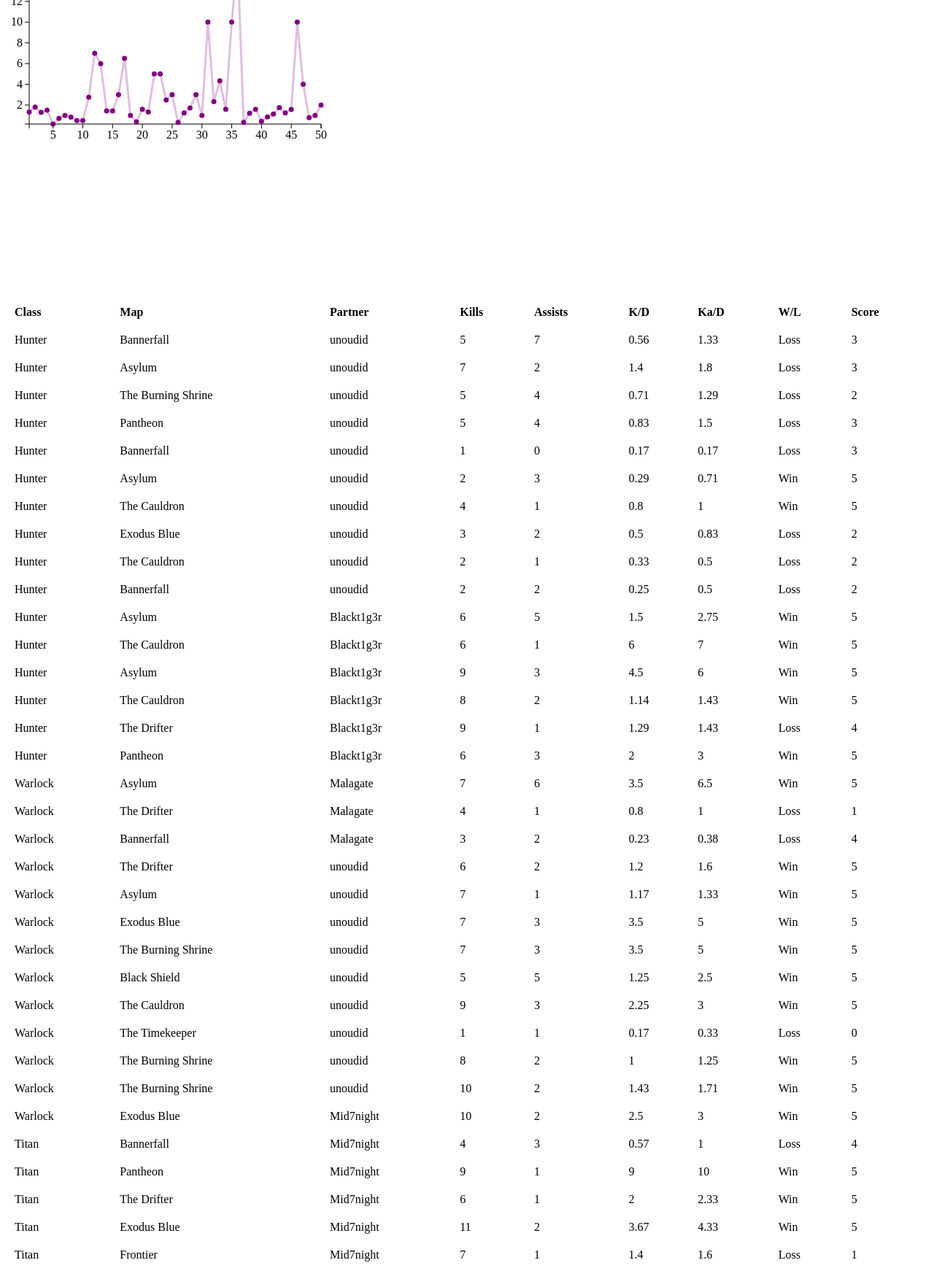
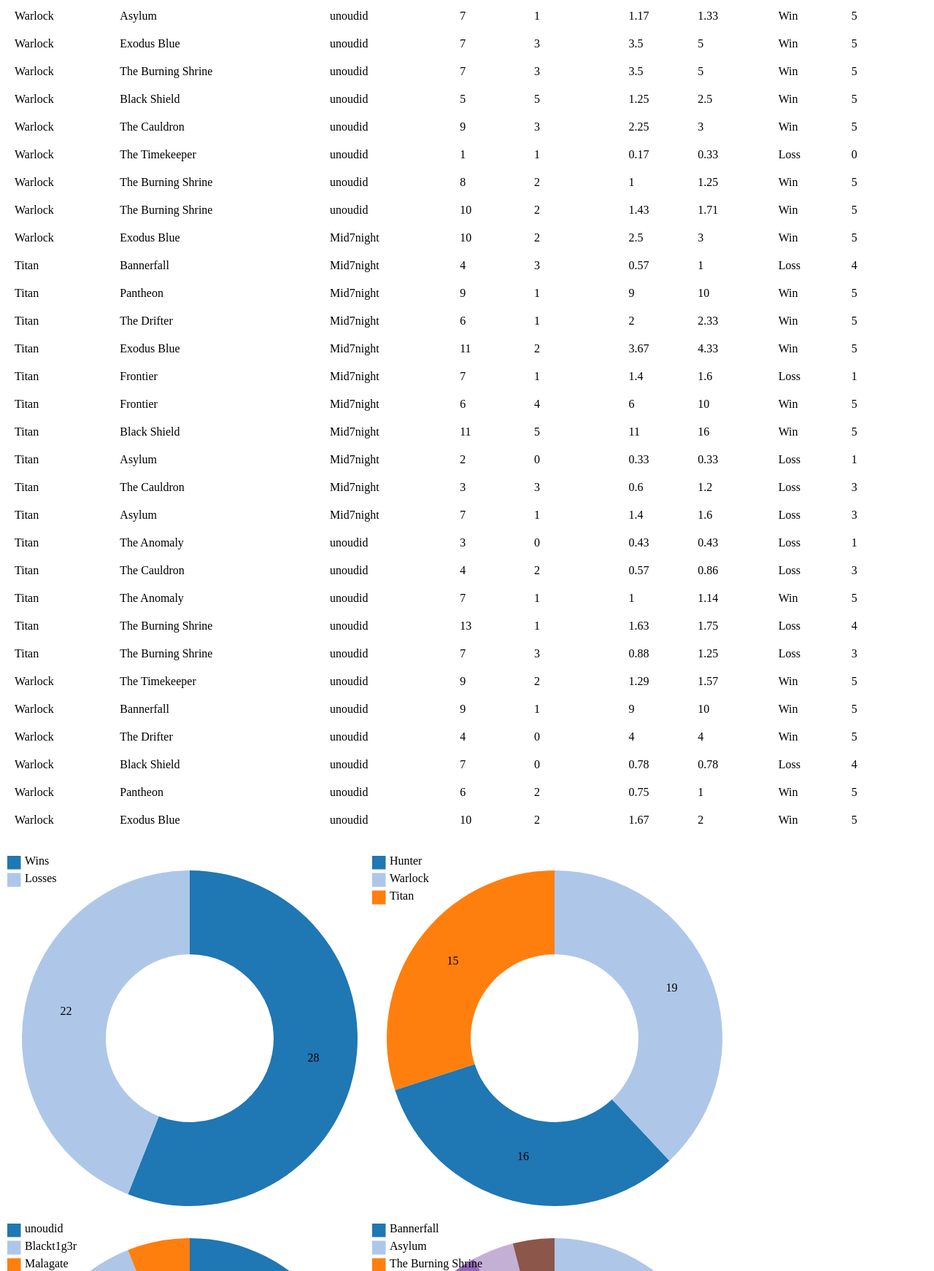
Before and after one commit to kyleshevlin/crimsondoubles, a website: page index.html in a window 1280 px wide. Shown: the part 842-2584 px from the top of the page at 73% size. Drawn offline with nearby package versions, Linux system fonts and the light colour scheme.

Commit message:
add legends to pie, update how new charts are added to the DOM

```diff
--- a/index.html
+++ b/index.html
@@ -7,7 +7,6 @@
 </head>
 <body>
   <h1>Crimson Doubles Stats</h1>
-  <svg></svg>
   <div class="js-display"></div>
 
   <script src="//cdnjs.cloudflare.com/ajax/libs/d3/3.5.12/d3.min.js"></script>
--- a/js/data_processes.js
+++ b/js/data_processes.js
@@ -181,3 +181,17 @@ function _killAssistDeathRatio(data) {
   });
   return kADRatios;
 }
+
+// Score
+function _scores(data) {
+  var scores = [];
+
+  data.forEach(function(d) {
+    scores.push({
+      x: d.id,
+      y: d.score
+    });
+  });
+
+  return scores;
+}
--- a/js/lines.js
+++ b/js/lines.js
@@ -4,25 +4,33 @@ if (!d3.chart) {
 
 d3.chart.lines = function() {
   var g,
+      svg,
+      graph,
       data,
       xExtent,
       yExtent,
-      width = 400,
-      height = width * (9/16);
+      margin = { top: 30, right: 30, bottom: 30, left: 30 },
+      width = 750 - margin.right - margin.left,
+      height = (width * (9/16)) - margin.top - margin.bottom;
 
   function chart(container) {
     g = container;
-    g.append('g').classed('lines-x_axis', true)
-    .attr('transform', 'translate(0, ' + height +')');
-    g.append('g').classed('lines-y_axis', true);
+    svg = g.append('svg')
+      .attr('width', width + margin.left + margin.right)
+      .attr('height', height + margin.top + margin.bottom)
+
+    graph = svg.append('g').classed('graph', true)
+      .attr('transform', 'translate(' + margin.left + ',' + margin.top + ')')
+
+    graph.append('g').classed('lines-x_axis', true)
+      .attr('transform', 'translate(0, ' + height + ')')
+    graph.append('g').classed('lines-y_axis', true)
     update();
   }
 
   chart.update = update;
 
   function update() {
-    var graph = g.append('g').classed('graph', true)
-
     var xScale = d3.scale.linear()
       .domain(xExtent)
       .range([0, width])
--- a/js/main.js
+++ b/js/main.js
@@ -1,7 +1,6 @@
 d3.json('matches.json', function(err, matches) {
   var data = matches.matches;
   var display = d3.select('.js-display');
-  var svg = d3.select('svg');
 
   // Table
   var tdiv = display.append('div').classed('table-wrap', true);
@@ -10,39 +9,31 @@ d3.json('matches.json', function(err, matches) {
   table(tdiv);
 
   // Wins Losses Pie Chart
-  var winsLossesGroup = svg.append('g').classed('win_loss_pie-group', true);
+  var winsLossesGroup = display.append('div').classed('pie-wrap win_loss_pie-group', true);
   var winsLossesPie = d3.chart.pie()
     .data(_winsLosses(data))
-    .width(200);
   winsLossesPie(winsLossesGroup);
 
   // Matches Per Class Pie Chart
-  var matchesPerClassGroup = svg.append('g').classed('matches_per_class_pie-group', true)
-  matchesPerClassGroup.attr('transform', 'translate(220, 0)')
+  var matchesPerClassGroup = display.append('div').classed('pie-wrap matches_per_class_pie-group', true)
   var matchesPerClassPie = d3.chart.pie()
     .data(_matchesPerClass(data))
-    .width(200);
   matchesPerClassPie(matchesPerClassGroup);
 
   // Matches Per Partner Pie Chart
-  var matchesPerPartnerGroup = svg.append('g').classed('matches_per_partner_pie-group', true);
-  matchesPerPartnerGroup.attr('transform', 'translate(440, 0)')
+  var matchesPerPartnerGroup = display.append('div').classed('pie-wrap matches_per_partner_pie-group', true);
   var matchesPerPartnerPie = d3.chart.pie()
     .data(_matchesPerPartner(data))
-    .width(200)
   matchesPerPartnerPie(matchesPerPartnerGroup);
 
   // Mathces Per Map Pie chart
-  var matchesPerMapGroup = svg.append('g').classed('matches_per_map_pie-group', true);
-  matchesPerMapGroup.attr('transform', 'translate(660, 0)')
+  var matchesPerMapGroup = display.append('div').classed('pie-wrap matches_per_map_pie-group', true);
   var matchesPerMapPie = d3.chart.pie()
     .data(_matchesPerMap(data))
-    .width(200)
   matchesPerMapPie(matchesPerMapGroup);
 
   // Kills Line Chart
-  var killsGroup = svg.append('g').classed('kills-lines-group', true);
-  killsGroup.attr('transform', 'translate(30, 220)')
+  var killsGroup = display.append('div').classed('lines-wrap kills-lines-group', true);
   var killLines = d3.chart.lines()
     .data(_kills(data))
     .xExtent(d3.extent(data, function(d) { return d.id; }))
@@ -50,8 +41,7 @@ d3.json('matches.json', function(err, matches) {
   killLines(killsGroup);
 
   // Assists Line Chart
-  var assistsGroup = svg.append('g').classed('assists-lines-group', true);
-  assistsGroup.attr('transform', 'translate(480, 220)')
+  var assistsGroup = display.append('div').classed('lines-wrap assists-lines-group', true);
   var assistsLines = d3.chart.lines()
     .data(_assists(data))
     .xExtent(d3.extent(data, function(d) { return d.id; }))
@@ -59,8 +49,7 @@ d3.json('matches.json', function(err, matches) {
   assistsLines(assistsGroup);
 
   // Deaths Line Chart
-  var deathsGroup = svg.append('g').classed('deaths-lines-group', true);
-  deathsGroup.attr('transform', 'translate(30, 480)')
+  var deathsGroup = display.append('div').classed('lines-wrap deaths-lines-group', true);
   var deathsLines = d3.chart.lines()
     .data(_deaths(data))
     .xExtent(d3.extent(data, function(d) { return d.id; }))
@@ -68,8 +57,7 @@ d3.json('matches.json', function(err, matches) {
   deathsLines(deathsGroup);
 
   // Kill/Death Ratio Line Chart
-  var killDeathsGroup = svg.append('g').classed('kill_deaths-lines-group', true);
-  killDeathsGroup.attr('transform', 'translate(480, 480)')
+  var killDeathsGroup = display.append('div').classed('lines-wrap kill_deaths-lines-group', true);
   var killDeathsLines = d3.chart.lines()
     .data(_killDeathRatio(data))
     .xExtent(d3.extent(data, function(d) { return d.id; }))
@@ -77,11 +65,18 @@ d3.json('matches.json', function(err, matches) {
   killDeathsLines(killDeathsGroup);
 
   // Kill+Assists/Death Ratio Line Chart
-  var killAssistDeathsGroup = svg.append('g').classed('kill_assists_deaths-lines-group', true);
-  killAssistDeathsGroup.attr('transform', 'translate(30, 740)')
+  var killAssistDeathsGroup = display.append('div').classed('lines-wrap kill_assists_deaths-lines-group', true);
   var killAssistDeathsLines = d3.chart.lines()
     .data(_killAssistDeathRatio(data))
     .xExtent(d3.extent(data, function(d) { return d.id; }))
     .yExtent(d3.extent(data, function(d) { return killAssistDeathRatio(d.kills, d.assists, d.deaths); }))
   killAssistDeathsLines(killAssistDeathsGroup);
+
+  // Scores
+  var scoresGroup = display.append('div').classed('lines-wrap scores-lines-group', true)
+  var scoresLines = d3.chart.lines()
+    .data(_scores(data))
+    .xExtent(d3.extent(data, function(d) { return d.id; }))
+    .yExtent(d3.extent(data, function(d) { return d.score; }))
+  scoresLines(scoresGroup);
 });
--- a/js/pie.js
+++ b/js/pie.js
@@ -5,8 +5,15 @@ if (!d3.chart) {
 d3.chart.pie = function() {
   var g,
       data,
-      width = 300,
-      height = width;
+      svg,
+      pie,
+      margin = { top: 20, right: 20, bottom: 20, left: 20 },
+      width = 500 - margin.left - margin.right,
+      height = width,
+      outerRadius = width / 2,
+      innerRadius = width / 4,
+      legendRectSize = 18,
+      legendSpacing = 6;
 
   function chart(container) {
     g = container;
@@ -16,12 +23,17 @@ d3.chart.pie = function() {
   chart.update = update;
 
   function update() {
-    var pie = g.append('g').classed('pie', true);
+    var svg = g.append('svg')
+        .attr('width', width + margin.left + margin.right)
+        .attr('height', height + margin.top + margin.bottom)
+
+    pie = svg.append('g').classed('pie', true)
+      .attr('transform', 'translate(' + margin.left + ',' + margin.top + ')')
+
     var layout = d3.layout.pie()
       .value(function(d) { return d.value });
+
     var colorScale = d3.scale.category20();
-    var outerRadius = width / 2;
-    var innerRadius = 0;
 
     var arc = d3.svg.arc()
       .innerRadius(innerRadius)
@@ -29,7 +41,7 @@ d3.chart.pie = function() {
 
     // Set up groups
     var arcs = pie.selectAll("g.arc")
-      .data( layout(data) )
+      .data(layout(data))
       .enter()
       .append("g").classed('arc', true)
       .attr("transform", "translate(" + outerRadius + "," + outerRadius + ")");
@@ -37,11 +49,8 @@ d3.chart.pie = function() {
     // Draw arc paths
     arcs
       .append("path")
-      .attr("fill", function(d, i) {
-        return colorScale(i);
-      })
+      .attr("fill", function(d,i) { return colorScale(i); })
       .attr("d", arc)
-      .transition()
 
     // Labels
     arcs
@@ -51,8 +60,28 @@ d3.chart.pie = function() {
       })
       .attr("text-anchor", "middle")
       .text(function(d, i) {
-        return data[i].label + ': ' + d.value;
+        return d.value;
       });
+
+    var legend = svg.selectAll('.legend')
+      .data(colorScale.domain())
+      .enter()
+      .append('g').classed('legend', true)
+      .attr('transform', function(d,i) {
+        var offset = legendRectSize + legendSpacing;
+        return 'translate(0,' + offset * i + ')';
+      })
+
+    legend.append('rect')
+      .attr('width', legendRectSize)
+      .attr('height', legendRectSize)
+      .style('fill', colorScale)
+      .style('stroke', colorScale)
+
+    legend.append('text')
+      .attr('x', legendRectSize + legendSpacing)
+      .attr('y', legendRectSize - legendSpacing)
+      .text(function(d,i) { return data[i].label; })
   }
 
   chart.data = function(value) {
@@ -73,5 +102,17 @@ d3.chart.pie = function() {
     return chart;
   }
 
+  chart.outerRadius = function(value) {
+    if (!arguments.length) return outerRadius;
+    outerRadius = value;
+    return chart;
+  }
+
+  chart.innerRadius = function(value) {
+    if (!arguments.length) return innerRadius;
+    innerRadius = value;
+    return chart;
+  }
+
   return chart;
 }
--- a/scss/base.scss
+++ b/scss/base.scss
@@ -3,11 +3,6 @@
 *:after {
   margin: 0;
   padding: 0;
-}
-
-svg {
-  width: 900px;
-  height: 1200px;
 }
 
 body {
@@ -29,6 +24,11 @@ th {
   text-align: left;
 }
 
+.pie-wrap,
+.lines-wrap {
+  float: left;
+}
+
 .lines-x_axis path,
 .lines-y_axis path {
   fill: none;
@@ -44,7 +44,8 @@ th {
 .assists-lines-group .graph-line,
 .deaths-lines-group .graph-line,
 .kill_deaths-lines-group .graph-line,
-.kill_assists_deaths-lines-group .graph-line {
+.kill_assists_deaths-lines-group .graph-line,
+.scores-lines-group .graph-line {
   fill: none;
   stroke-width: 3px;
   opacity: .25;
@@ -89,3 +90,11 @@ th {
 .kill_assists_deaths-lines-group .graph-dot {
   fill: purple;
 }
+
+.scores-lines-group .graph-line {
+  stroke: teal;
+}
+
+.scores-lines-group .graph-dot {
+  fill: teal;
+}
--- a/style.css
+++ b/style.css
@@ -3,11 +3,6 @@
 *:after {
   margin: 0;
   padding: 0;
-}
-
-svg {
-  width: 900px;
-  height: 1200px;
 }
 
 body {
@@ -29,6 +24,11 @@ th {
   text-align: left;
 }
 
+.pie-wrap,
+.lines-wrap {
+  float: left;
+}
+
 .lines-x_axis path,
 .lines-y_axis path {
   fill: none;
@@ -44,7 +44,8 @@ th {
 .assists-lines-group .graph-line,
 .deaths-lines-group .graph-line,
 .kill_deaths-lines-group .graph-line,
-.kill_assists_deaths-lines-group .graph-line {
+.kill_assists_deaths-lines-group .graph-line,
+.scores-lines-group .graph-line {
   fill: none;
   stroke-width: 3px;
   opacity: .25;
@@ -89,3 +90,11 @@ th {
 .kill_assists_deaths-lines-group .graph-dot {
   fill: purple;
 }
+
+.scores-lines-group .graph-line {
+  stroke: teal;
+}
+
+.scores-lines-group .graph-dot {
+  fill: teal;
+}
```
